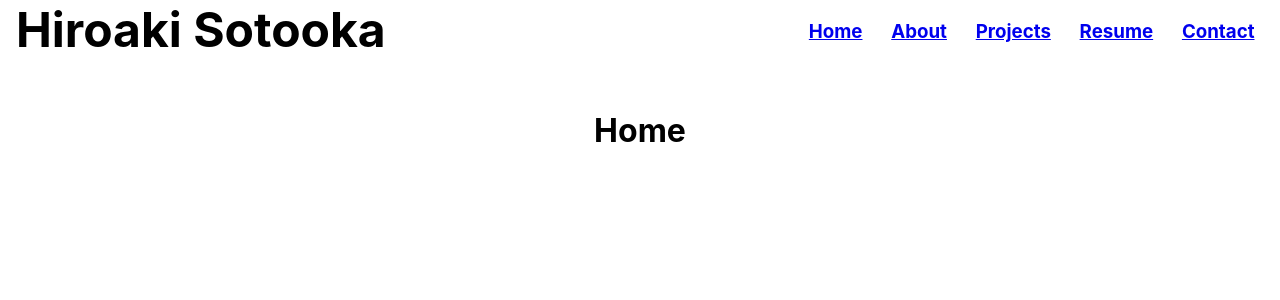
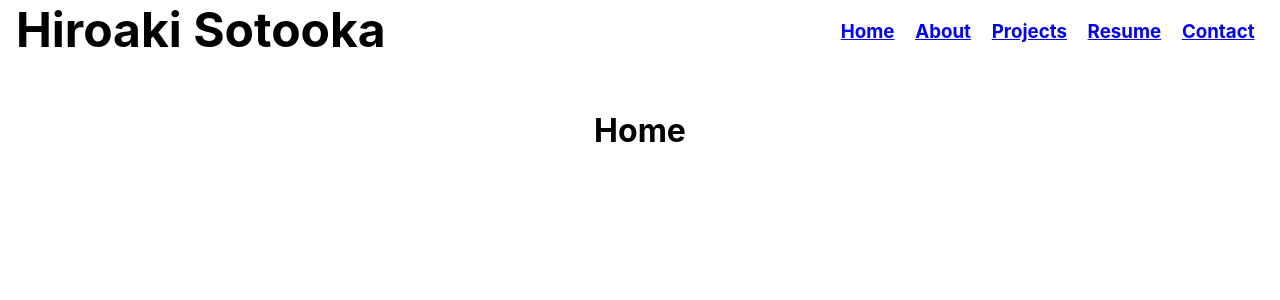
Before and after one commit to Hirostory/portfolio, a React (Create React App) app: page / in a window 1280 px wide. Shown: the top 300 px of the page. Built offline with nearby package versions, Linux system fonts and the light colour scheme.

Commit message:
added a file to deploy to netlify

```diff
--- a/src/App.css
+++ b/src/App.css
@@ -1,10 +1,5 @@
 .App {
   text-align: center;
-}
-
-.App-logo {
-  height: 40vmin;
-  pointer-events: none;
 }
 
 @media (prefers-reduced-motion: no-preference) {
@@ -26,15 +21,6 @@
 
 .App-link {
   color: #61dafb;
-}
-
-@keyframes App-logo-spin {
-  from {
-    transform: rotate(0deg);
-  }
-  to {
-    transform: rotate(360deg);
-  }
 }
 
 * {
@@ -59,7 +45,7 @@
   flex-direction: row;
   justify-content: flex-end;
   list-style: none;
-  gap: 1rem;
+  gap: .5rem;
 }
 
 .line {
```
Also changed, not shown: 1 other file (tests, documents, lock files or other folders).
